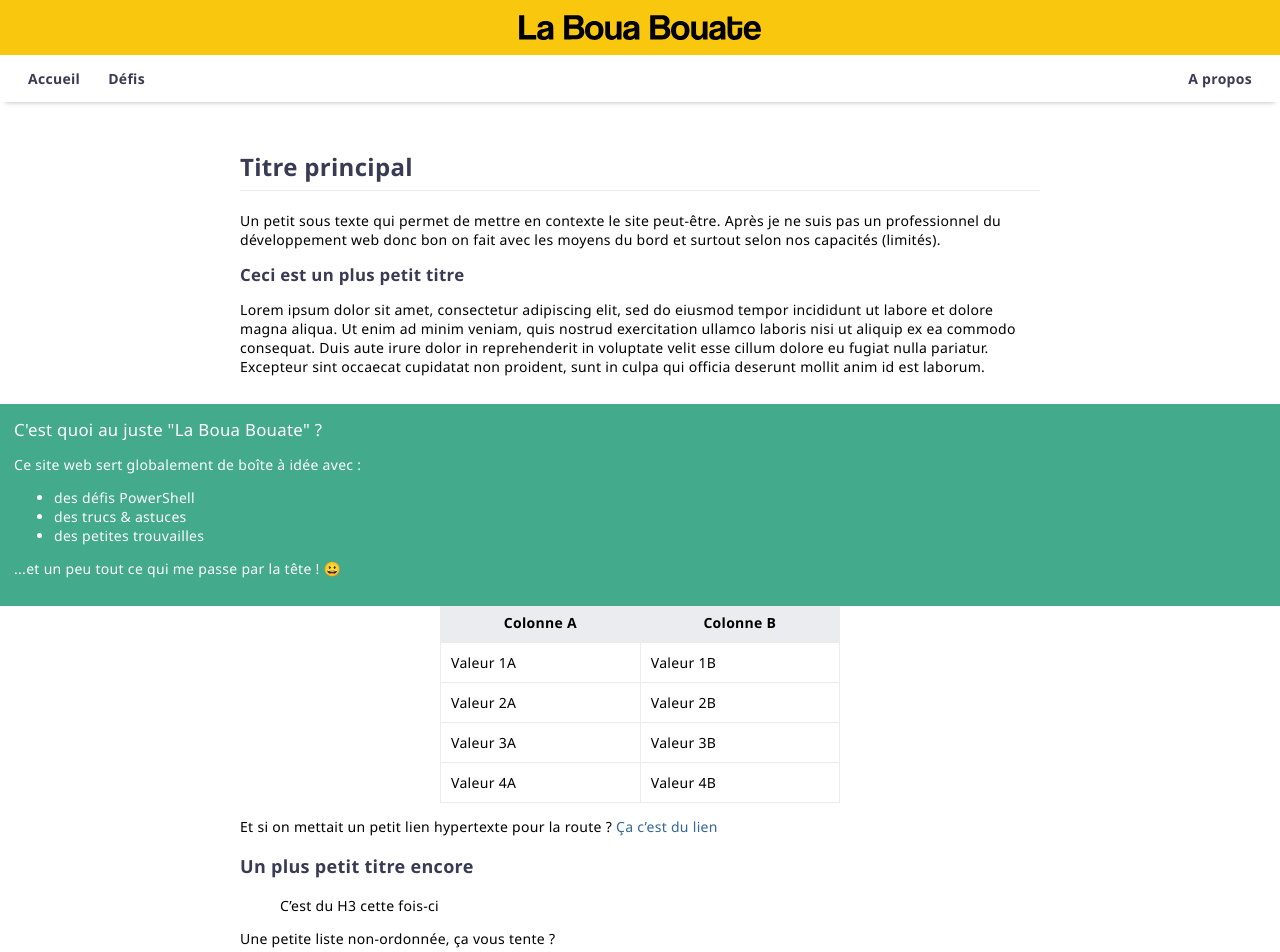
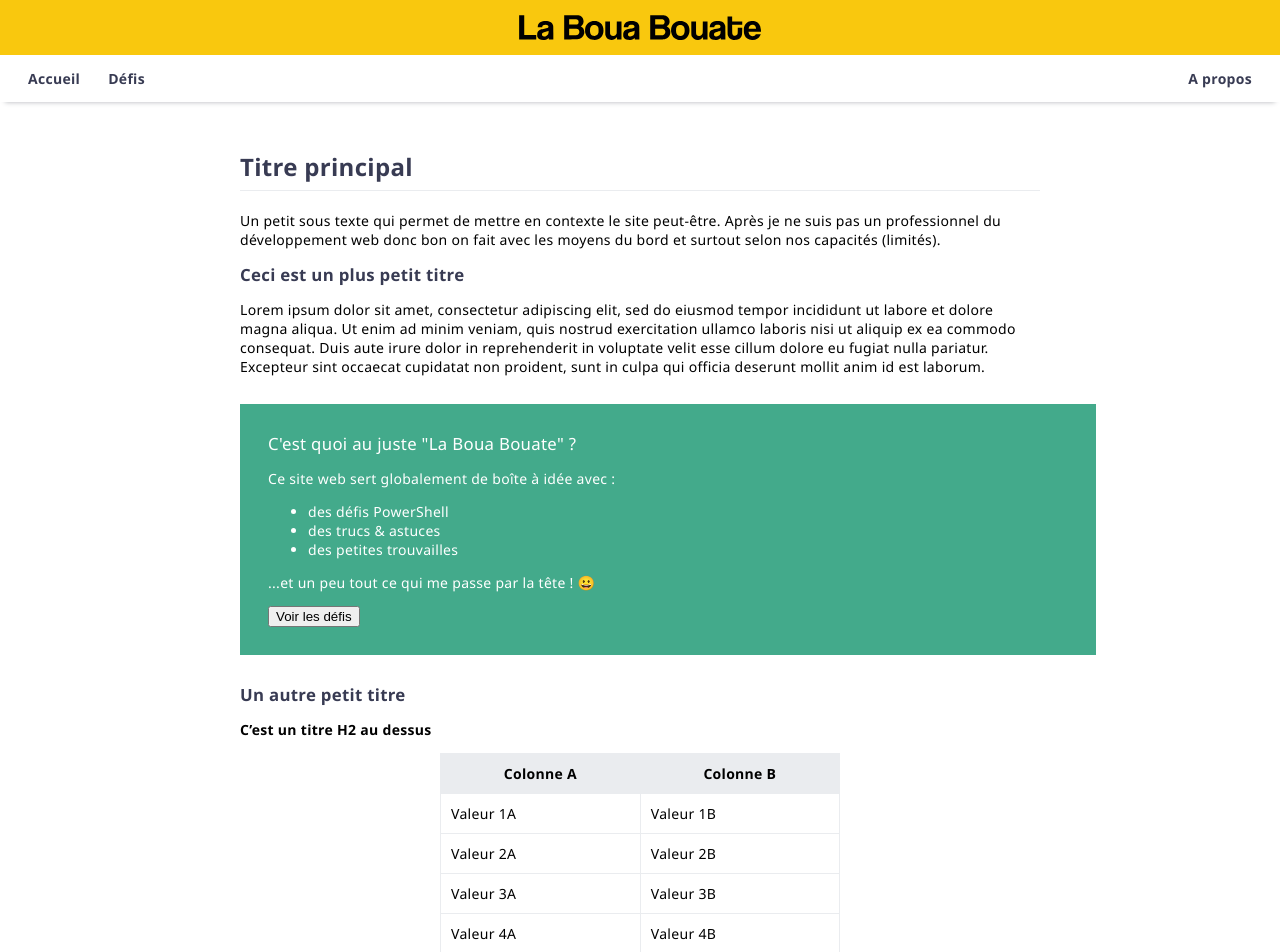
Before and after one commit to leobouard/leobouard.github.io, a Jekyll site: the page built from index.md, in a window 1280 px wide. Shown: the top 952 px of the page. Built offline with Jekyll 4.4.1, drawn with Linux system fonts in a browser that asks for light colours; our own code applies the rules of GitHub Pages for plain Markdown files.

Commit message:
Update hero

```diff
--- a/assets/css/style.scss
+++ b/assets/css/style.scss
@@ -101,20 +101,11 @@
         margin-bottom: 2em;
         width: 100%;
         min-height: 100px;
-
-        .heroAbsolute {
-            background-color: #43aa8b;
-            color: #fff;
-            font-weight: 500;
-            position: absolute;
-            left: 0;
-            right: 0;
-            min-height: 100px;
-            padding: 1em;
-        }
+        background-color: #43aa8b;
+        color: #fff;
+        font-weight: 500;
+        padding: 2em;
     }
-
-
 
     /* --- TEXT --- */
 
--- a/index.md
+++ b/index.md
@@ -8,16 +8,15 @@
 
 
 <div class="hero">
-    <div class="heroAbsolute">
-        <span style="font-size: larger;">C'est quoi au juste "La Boua Bouate" ?</span>
-        <p>Ce site web sert globalement de boîte à idée avec :</p>
-        <ul>
-            <li>des défis PowerShell</li>
-            <li>des trucs & astuces</li>
-            <li>des petites trouvailles</li>
-        </ul>
-        <p>...et un peu tout ce qui me passe par la tête ! 😀</p>
-    </div>
+    <span style="font-size: larger;">C'est quoi au juste "La Boua Bouate" ?</span>
+    <p>Ce site web sert globalement de boîte à idée avec :</p>
+    <ul>
+        <li>des défis PowerShell</li>
+        <li>des trucs & astuces</li>
+        <li>des petites trouvailles</li>
+    </ul>
+    <p>...et un peu tout ce qui me passe par la tête ! 😀</p>
+    <button>Voir les défis</button>
 </div>
 
 
```
